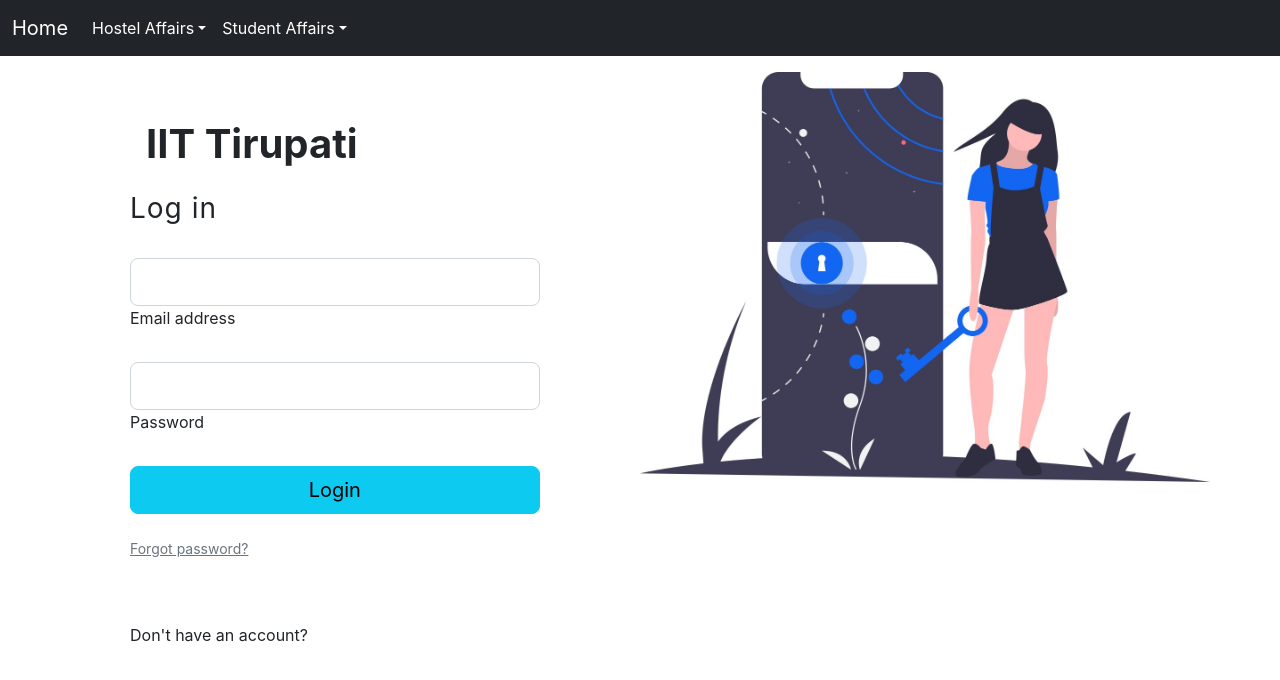
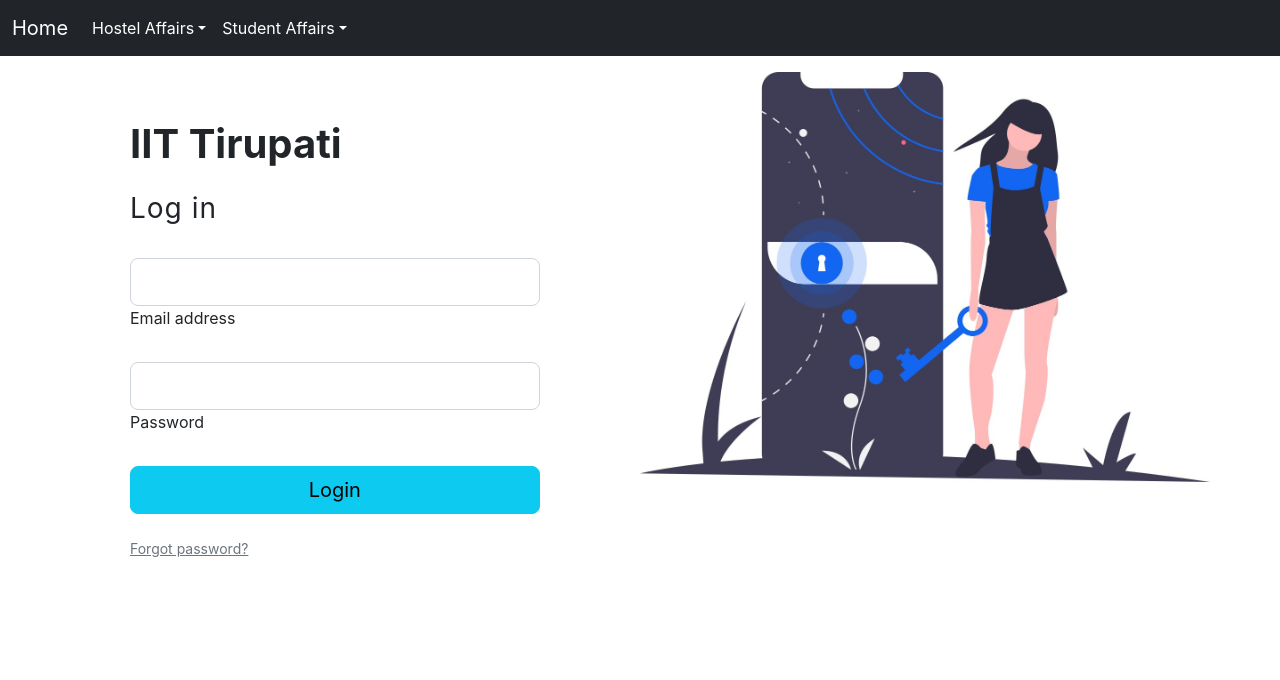
Before and after one commit to Kanishk201202/SE-Course-Website, a React (Create React App) app: page / in a window 1280 px wide. Shown: the top 680 px of the page. Built offline with nearby package versions, Linux system fonts and the light colour scheme.

Commit message:
more error solved

```diff
--- a/src/components/Home.js
+++ b/src/components/Home.js
@@ -11,7 +11,6 @@
         <MDBCol sm='6'>
 
           <div className='d-flex flex-row ps-5 pt-5'>
-            <MDBIcon fas icon="crow fa-3x me-3" style={{ color: '#709085' }}/>
             <span className="h1 fw-bold mb-0">IIT Tirupati</span>
           </div>
 
@@ -24,7 +23,6 @@
 
             <MDBBtn className="mb-4 px-5 mx-5 w-100" color='info' size='lg'>Login</MDBBtn>
             <p className="small mb-5 pb-lg-3 ms-5"><NavLink className="text-muted" to="#!">Forgot password?</NavLink></p>
-            <p className='ms-5'>Don't have an account? </p>
 
           </div>
 
```
